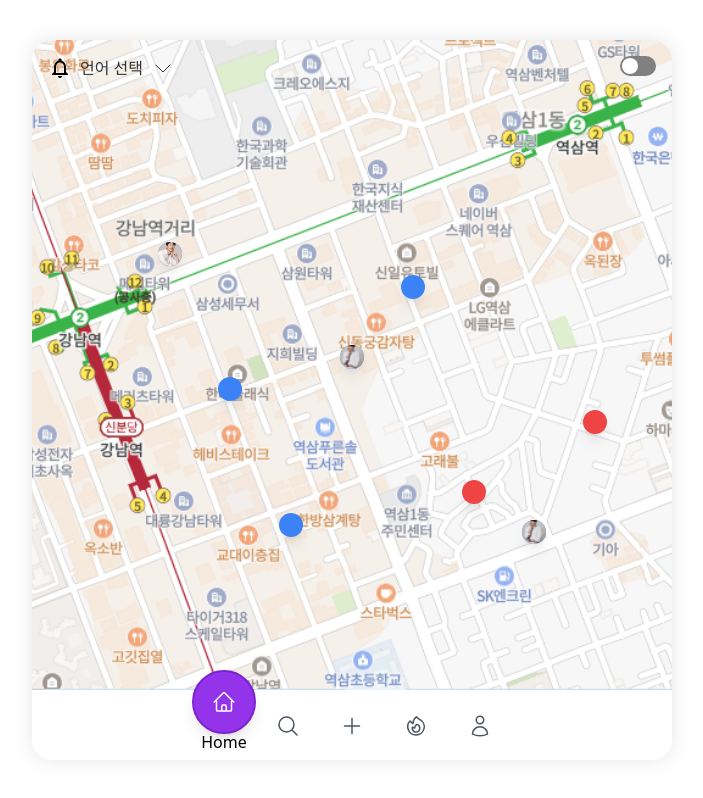
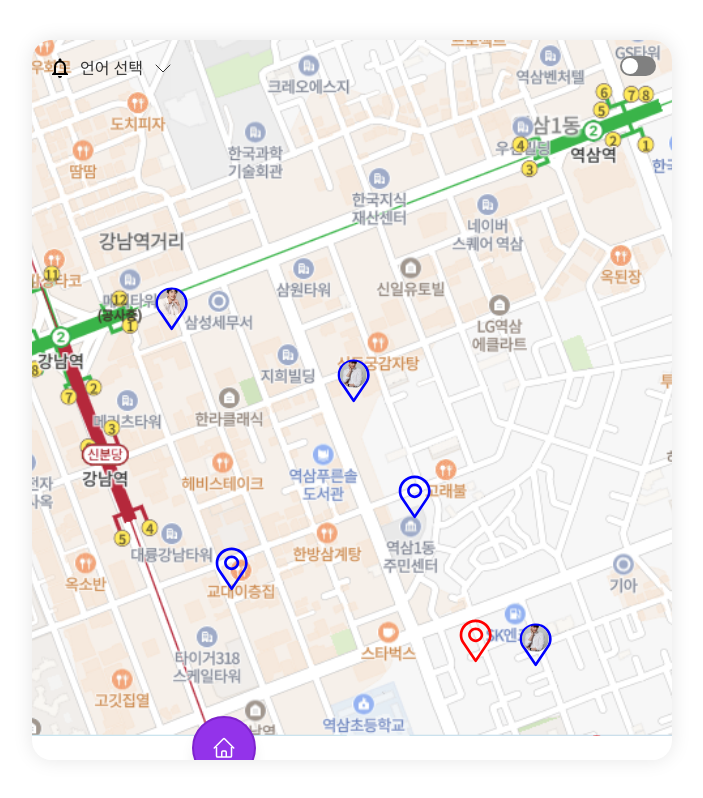
Before and after one commit to Codgm/PinAD_TedinIT, a Next.js app: page /homepage in a window 1280 px wide. Shown: the whole page, without its empty margins (288-991 px from the left). Built offline with nearby package versions, Linux system fonts and the light colour scheme.

Commit message:
fix pin 수정

```diff
--- a/src/app/components/maplist.js
+++ b/src/app/components/maplist.js
@@ -1,7 +1,7 @@
 'use client'
 import React, { useEffect, useState } from 'react';
 import Image from 'next/image';
-import PinLibraryModal from './pinlibrary'; // 모달 컴포넌트 경로 조정 필요
+import PinLibraryModal from './pinlibrary';
 
 function formatDateToString(date) {
   const year = date.getFullYear();
@@ -84,17 +84,45 @@ const MapList = ({ pins, showAllPins }) => {
             onMouseLeave={handleMouseLeave}
           >
             <div
-              className={`w-6 h-6 rounded-full transition-transform duration-300
-                          ${pin.type?.[0] === '광고' ? 'bg-red-500' : 'bg-blue-500'}
-                          shadow-lg ${hoveredPinId === pin.id ? 'scale-110 shadow-2xl' : 'scale-100 shadow-lg'}`}
+              className={`relative flex items-center justify-center w-16 h-16
+              ${hoveredPinId === pin.id ? 'scale-125' : 'scale-100'}`}
             >
-              {pin.profile && pin.profile.avatar && (
-                <img
-                  src={pin.profile.avatar}
-                  alt="Profile"
-                  className="w-full h-full rounded-full object-cover"
+              <svg
+                xmlns="http://www.w3.org/2000/svg"
+                viewBox="0 0 48 48"
+                className="absolute w-16 h-16"
+                style={{ fill: pin.type?.[0] === '광고' ? 'red' : 'blue' }} // 핀 배경색
+              >
+                <path
+                  d="M24.43,40.153c0.186,0.276,0.497,0.441,0.829,0.441h0c0.333,0,0.644-0.166,0.829-0.441l9.436-14.018c1.128-1.799,1.725-3.865,1.725-5.976c0-6.376-5.383-11.564-12-11.564s-12,5.188-12,11.564c0,2.114,0.599,4.184,1.749,6.012L24.43,40.153z M25.25,10.594c5.514,0,10,4.291,10,9.564c0,1.734-0.491,3.433-1.402,4.886l-8.59,12.76l-8.584-12.726c-0.932-1.482-1.424-3.183-1.424-4.92C15.25,14.885,19.736,10.594,25.25,10.594z"
                 />
-              )}
+                <path
+                  d="M25.25,25.616c3.135,0,5.686-2.467,5.686-5.5s-2.55-5.5-5.686-5.5s-5.686,2.467-5.686,5.5S22.115,25.616,25.25,25.616z M25.25,16.616c2.032,0,3.686,1.57,3.686,3.5s-1.653,3.5-3.686,3.5s-3.686-1.57-3.686-3.5S23.218,16.616,25.25,16.616z"
+                />
+                {pin.profile && pin.profile.avatar && (
+                  <foreignObject
+                    x="0"
+                    y="0"
+                    width="100%"
+                    height="100%"
+                  >
+                    <img
+                      src={pin.profile.avatar}
+                      alt="Profile"
+                      style={{
+                        position: 'absolute',
+                        width: '1.25rem',
+                        height: '1.25rem',
+                        borderRadius: '50%',
+                        top: '42%',
+                        left: '52.275%',
+                        transform: 'translate(-50%, -50%)',
+                        objectFit: 'cover'
+                      }}
+                    />
+                  </foreignObject>
+                )}
+              </svg>
             </div>
             {hoveredPinId === pin.id && ( // 큰 사각형 렌더링
               <div className="absolute -top-24 left-1/2 transform -translate-x-1/2 bg-gray-500 opacity-50 w-24 h-24 rounded-lg z-10 transition-opacity duration-500">
```
Also changed, not shown: public/mappin.icon.svg (added).
